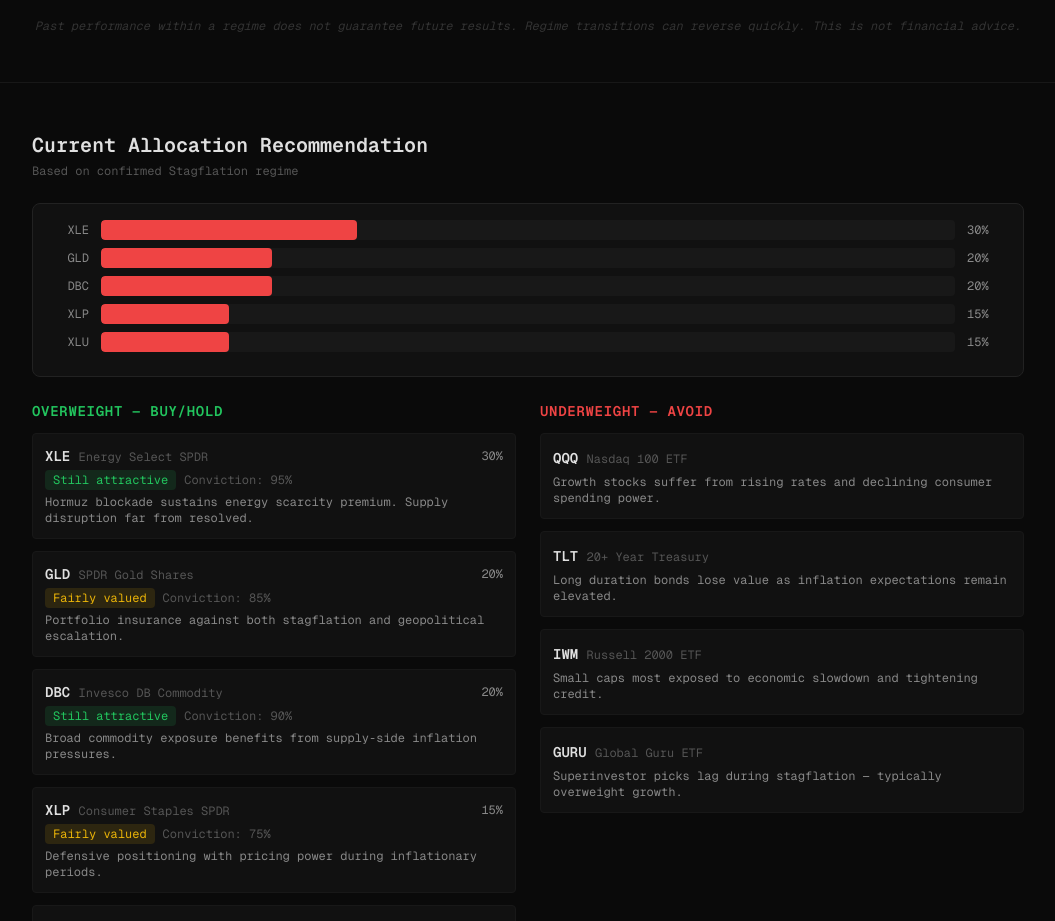
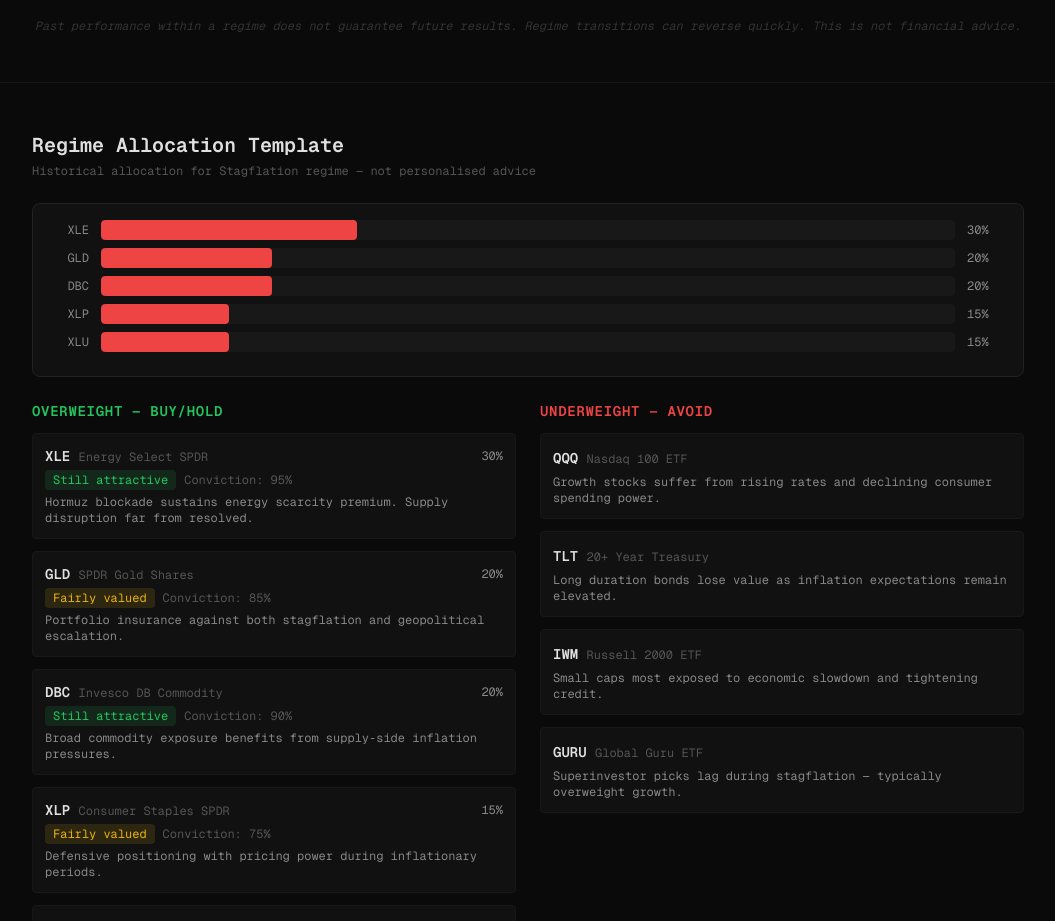
Before and after one commit to lucasr0drigues9/macro-pulse, a Next.js app in the folder macro-pulse/frontend/: page / in a window 1280 px wide. Shown: the part 1946-2867 px from the top of the page, without its empty margins (112-1167 px from the left). Built offline with nearby package versions, Linux system fonts and the light colour scheme; no server answers.

Commit message:
Rename allocation section to template — avoid financial advice language

```diff
--- a/macro-pulse/frontend/src/components/PortfolioAllocation.tsx
+++ b/macro-pulse/frontend/src/components/PortfolioAllocation.tsx
@@ -65,9 +65,9 @@ export default function PortfolioAllocation() {
 
   return (
     <section className="px-4 py-12 max-w-5xl mx-auto">
-      <h2 className="text-xl font-bold text-[#e0e0e0] mb-1">Current Allocation Recommendation</h2>
+      <h2 className="text-xl font-bold text-[#e0e0e0] mb-1">Regime Allocation Template</h2>
       <p className="text-xs text-[#555] mb-6">
-        Based on confirmed {regime} regime
+        Historical allocation for {regime} regime — not personalised advice
         {data?.kellyFraction !== undefined && (
           <span className="ml-2 text-[#888]">· Half-Kelly: {(data.kellyFraction * 100).toFixed(1)}%</span>
         )}
```
